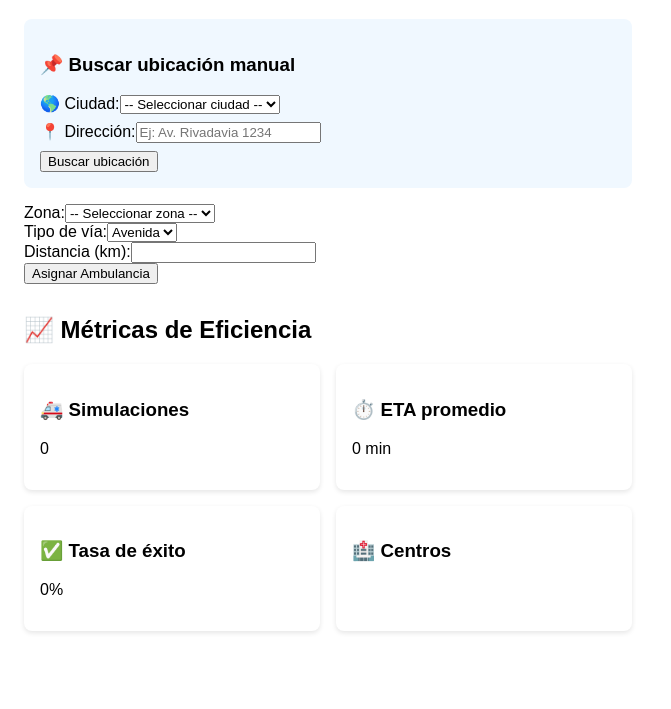
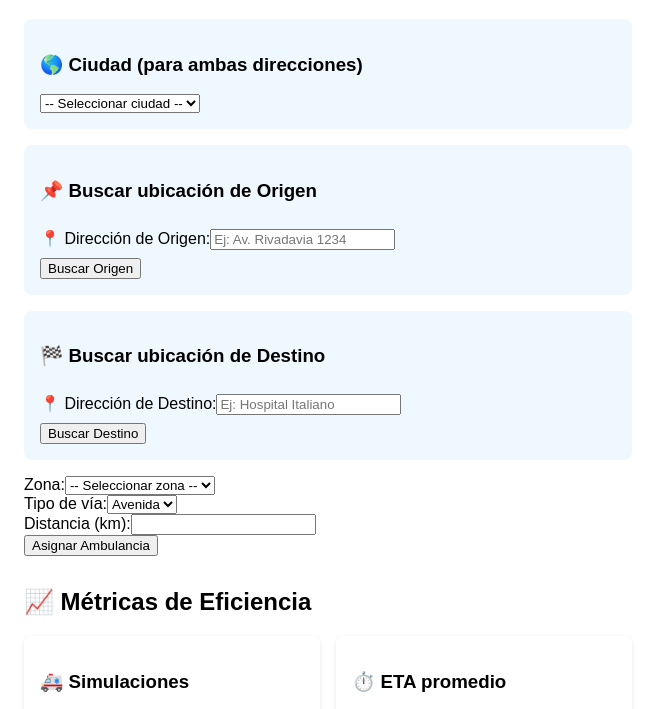
Before and after one commit to jovialser/Simulador_ruteo, an Astro site in the folder frontend/: page / in a window 1280 px wide. Shown: the part 86-795 px from the top of the page, without its empty margins (0-671 px from the left). Built offline with nearby package versions, Linux system fonts and the light colour scheme; Astro itself is replaced by a stand-in of ours.

Commit message:
Update SimuladorForm.jsx

```diff
--- a/frontend/src/components/SimuladorForm.jsx
+++ b/frontend/src/components/SimuladorForm.jsx
@@ -6,8 +6,15 @@ export default function SimuladorForm({ onCoordenadasSeleccionadas }) {
   const [resultado, setResultado] = useState(null);
   const [historial, setHistorial] = useState([]);
   const [ciudad, setCiudad] = useState("");
+
+  // --- Estados para la primera dirección (Origen) ---
   const [direccion, setDireccion] = useState("");
   const [ubicacion, setUbicacion] = useState(null);
+
+  // --- NUEVO: Estados para la segunda dirección (Destino) ---
+  const [direccionDestino, setDireccionDestino] = useState("");
+  const [ubicacionDestino, setUbicacionDestino] = useState(null);
+
 
   const ciudadesArgentinas = [
     "Buenos Aires", "Córdoba", "Rosario", "Mendoza", "La Plata"
@@ -21,6 +28,72 @@ export default function SimuladorForm({ onCoordenadasSeleccionadas }) {
     Barracas: [-34.630, -58.373],
   };
 
+  // --- Función genérica para geocodificar ---
+  const geocodificar = async (direccionCompleta) => {
+    try {
+      const res = await fetch("https://simulador-ruteo.onrender.com/geocodificar", {
+        method: "POST",
+        headers: { "Content-Type": "application/json" },
+        body: JSON.stringify({ direccion: direccionCompleta })
+      });
+      return await res.json();
+    } catch (err) {
+      console.error("⚠️ Error al buscar ubicación:", err);
+      alert("Hubo un problema al conectarse con el backend.");
+      return null;
+    }
+  };
+
+  // --- Función para buscar la ubicación de ORIGEN ---
+  const buscarUbicacionOrigen = async () => {
+    if (!direccion.trim() || !ciudad.trim()) {
+      alert("Ingresá una ciudad y una dirección de origen completa");
+      return;
+    }
+    const direccionCompleta = `${direccion}, ${ciudad}, Argentina`;
+    const data = await geocodificar(direccionCompleta);
+
+    if (data && data.lat && data.lng) {
+      const nuevasCoords = { lat: parseFloat(data.lat), lng: parseFloat(data.lng) };
+      setUbicacion(nuevasCoords);
+      alert(`📍 Origen encontrado: ${data.lat}, ${data.lng}`);
+
+      // MODIFICADO: Notificar al mapa con ambas coordenadas
+      if (onCoordenadasSeleccionadas) {
+        const destinoCoords = ubicacionDestino ? [ubicacionDestino.lat, ubicacionDestino.lng] : null;
+        onCoordenadasSeleccionadas({ origen: [nuevasCoords.lat, nuevasCoords.lng], destino: destinoCoords });
+      }
+    } else {
+      alert("❌ Dirección de origen no encontrada.");
+    }
+  };
+
+  // --- NUEVO: Función para buscar la ubicación de DESTINO ---
+  const buscarUbicacionDestino = async () => {
+    if (!direccionDestino.trim() || !ciudad.trim()) {
+      alert("Ingresá una ciudad y una dirección de destino completa");
+      return;
+    }
+    const direccionCompleta = `${direccionDestino}, ${ciudad}, Argentina`;
+    const data = await geocodificar(direccionCompleta);
+
+    if (data && data.lat && data.lng) {
+      const nuevasCoords = { lat: parseFloat(data.lat), lng: parseFloat(data.lng) };
+      setUbicacionDestino(nuevasCoords);
+      alert(`📍 Destino encontrado: ${data.lat}, ${data.lng}`);
+
+      // MODIFICADO: Notificar al mapa con ambas coordenadas
+      if (onCoordenadasSeleccionadas) {
+        const origenCoords = ubicacion ? [ubicacion.lat, ubicacion.lng] : null;
+        onCoordenadasSeleccionadas({ origen: origenCoords, destino: [nuevasCoords.lat, nuevasCoords.lng] });
+      }
+    } else {
+      alert("❌ Dirección de destino no encontrada.");
+    }
+  };
+
+
+  // --- El resto de tus funciones (enviar, etc.) permanecen igual ---
   const coordenadasCentro = {
     "Centro Norte": [-34.560, -58.420],
     "Centro Este": [-34.580, -58.425],
@@ -32,41 +105,6 @@ export default function SimuladorForm({ onCoordenadasSeleccionadas }) {
     if (["Belgrano", "Caballito"].includes(zona)) return "Centro Este";
     return "Centro Sur";
   }
-
-  const buscarUbicacion = async () => {
-    if (!direccion.trim() || !ciudad.trim()) {
-      alert("Ingresá una ciudad y una dirección completa");
-      return;
-    }
-
-    const direccionCompleta = `${direccion}, ${ciudad}, Argentina`;
-    console.log("📨 Enviando dirección:", direccionCompleta);
-
-    try {
-      const res = await fetch("https://simulador-ruteo.onrender.com/geocodificar", {
-        method: "POST",
-        headers: { "Content-Type": "application/json" },
-        body: JSON.stringify({ direccion: direccionCompleta })
-      });
-
-      const data = await res.json();
-
-      if (data.lat && data.lng) {
-        setUbicacion({ lat: parseFloat(data.lat), lng: parseFloat(data.lng) });
-        alert(`📍 Ubicación encontrada: ${data.lat}, ${data.lng}`);
-        console.log("📌 Coordenadas:", data.lat, data.lng);
-
-        if (onCoordenadasSeleccionadas) {
-          onCoordenadasSeleccionadas({ origen: [data.lat, data.lng], destino: null });
-        }
-      } else {
-        alert("❌ Dirección no encontrada.");
-      }
-    } catch (err) {
-      console.error("⚠️ Error al buscar ubicación:", err);
-      alert("Hubo un problema al conectarse con el backend.");
-    }
-  };
 
   const enviar = async (e) => {
     e.preventDefault();
@@ -115,24 +153,26 @@ export default function SimuladorForm({ onCoordenadasSeleccionadas }) {
     setHistorial(prev => [...prev, simulacion]);
   };
 
+
   return (
     <div>
-      {/* 🔍 Buscador de dirección */}
+      {/* Selector de ciudad compartido */}
       <div style={{ marginBottom: "1rem", padding: "1rem", background: "#f0f8ff", borderRadius: "8px" }}>
-        <h3>📌 Buscar ubicación manual</h3>
-
-        {/* 🌎 Selector de ciudades argentinas */}
-        <label>🌎 Ciudad:
+        <label>
+          <h3>🌎 Ciudad (para ambas direcciones)</h3>
           <select value={ciudad} onChange={(e) => setCiudad(e.target.value)}>
             <option value="">-- Seleccionar ciudad --</option>
             {ciudadesArgentinas.map((c) => (
               <option key={c} value={c}>{c}</option>
             ))}
           </select>
-        </label><br />
+        </label>
+      </div>
 
-        {/* Campo de dirección */}
-        <label>📍 Dirección:
+      {/* 🔍 Buscador de dirección de ORIGEN */}
+      <div style={{ marginBottom: "1rem", padding: "1rem", background: "#f0f8ff", borderRadius: "8px" }}>
+        <h3>📌 Buscar ubicación de Origen</h3>
+        <label>📍 Dirección de Origen:
           <input
             type="text"
             placeholder="Ej: Av. Rivadavia 1234"
@@ -142,14 +182,33 @@ export default function SimuladorForm({ onCoordenadasSeleccionadas }) {
           />
         </label>
         <br />
-        <button onClick={buscarUbicacion}>Buscar ubicación</button>
-
+        <button onClick={buscarUbicacionOrigen}>Buscar Origen</button>
         {ubicacion && (
-          <p>🧭 Coordenadas: <strong>{ubicacion.lat}, {ubicacion.lng}</strong></p>
+          <p>🧭 Coordenadas Origen: <strong>{ubicacion.lat}, {ubicacion.lng}</strong></p>
         )}
       </div>
 
-      {/* 🧪 Formulario de simulación */}
+      {/* NUEVO: Buscador de dirección de DESTINO */}
+      <div style={{ marginBottom: "1rem", padding: "1rem", background: "#f0f8ff", borderRadius: "8px" }}>
+        <h3>🏁 Buscar ubicación de Destino</h3>
+        <label>📍 Dirección de Destino:
+          <input
+            type="text"
+            placeholder="Ej: Hospital Italiano"
+            value={direccionDestino}
+            onChange={(e) => setDireccionDestino(e.target.value)}
+            style={{ margin: "0.5rem 0" }}
+          />
+        </label>
+        <br />
+        <button onClick={buscarUbicacionDestino}>Buscar Destino</button>
+        {ubicacionDestino && (
+          <p>🧭 Coordenadas Destino: <strong>{ubicacionDestino.lat}, {ubicacionDestino.lng}</strong></p>
+        )}
+      </div>
+
+
+      {/* 🧪 Formulario de simulación (sin cambios) */}
       <form onSubmit={enviar}>
         <label>Zona:
           <select name="zona" required>
@@ -159,21 +218,19 @@ export default function SimuladorForm({ onCoordenadasSeleccionadas }) {
             ))}
           </select>
         </label><br />
-
         <label>Tipo de vía:
           <select name="tipo_via">
             <option value="avenida">Avenida</option>
             <option value="calle">Calle</option>
           </select>
         </label><br />
-
         <label>Distancia (km):
           <input type="number" step="0.1" name="distancia_km" required />
         </label><br />
         <button type="submit">Asignar Ambulancia</button>
       </form>
 
-      {/* 🎯 Resultado */}
+      {/* 🎯 Resultado (sin cambios) */}
       {resultado && (
         <>
           <div style={{ marginTop: "1rem", background: "#e3ffe3", padding: "1rem", borderRadius: "8px" }}>
@@ -183,7 +240,6 @@ export default function SimuladorForm({ onCoordenadasSeleccionadas }) {
             <p>Zona: {resultado.zona}</p>
             <p>Tipo de vía: {resultado.tipo_via}</p>
           </div>
-
           <ComparadorEstrategias
             zona={resultado.zona}
             tipo_via={resultado.tipo_via}
@@ -192,7 +248,7 @@ export default function SimuladorForm({ onCoordenadasSeleccionadas }) {
         </>
       )}
 
-      {/* 📊 Métricas */}
+      {/* 📊 Métricas (sin cambios) */}
       <MetricasEficiencia historial={historial} />
     </div>
   );
```
